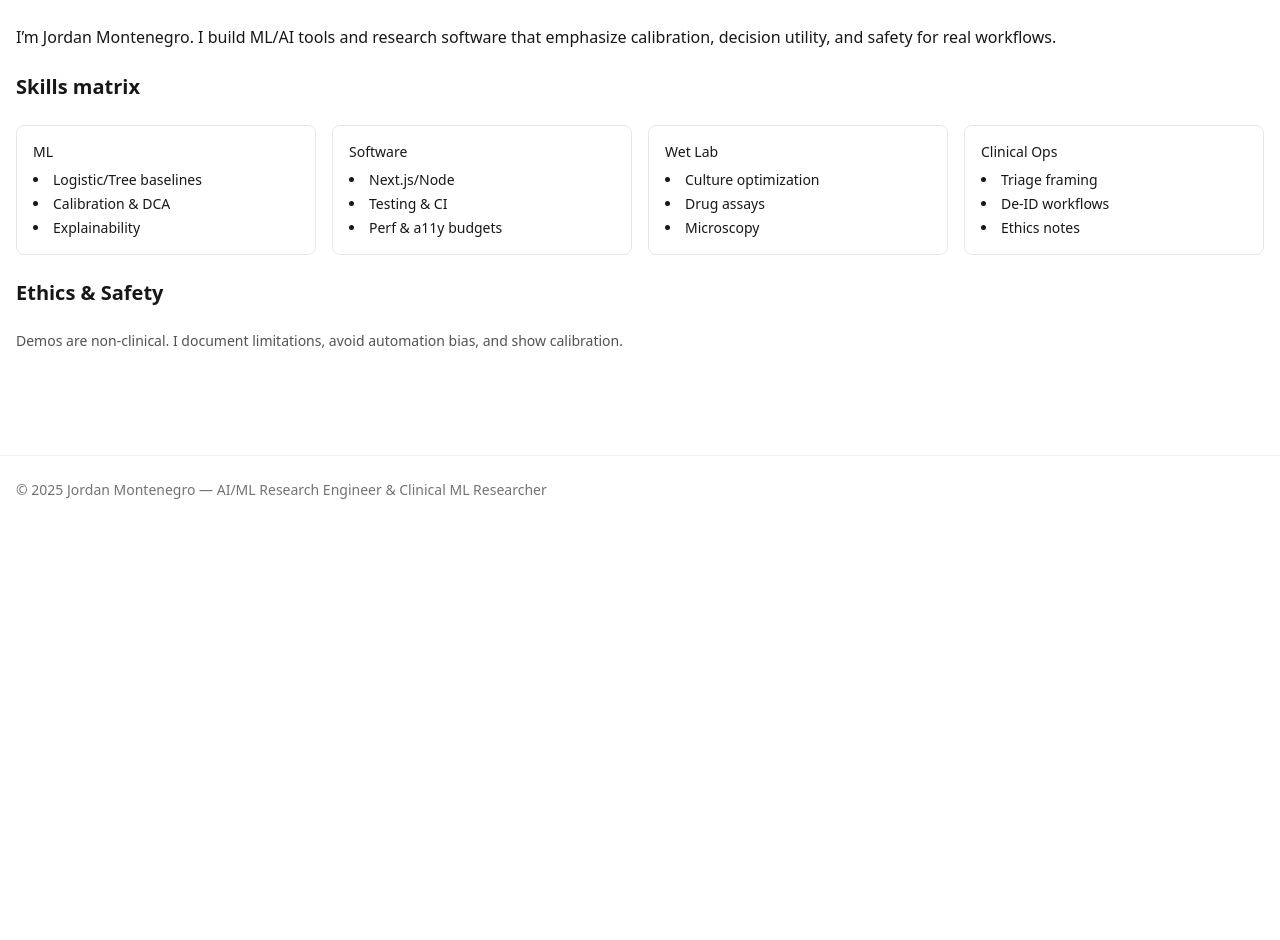
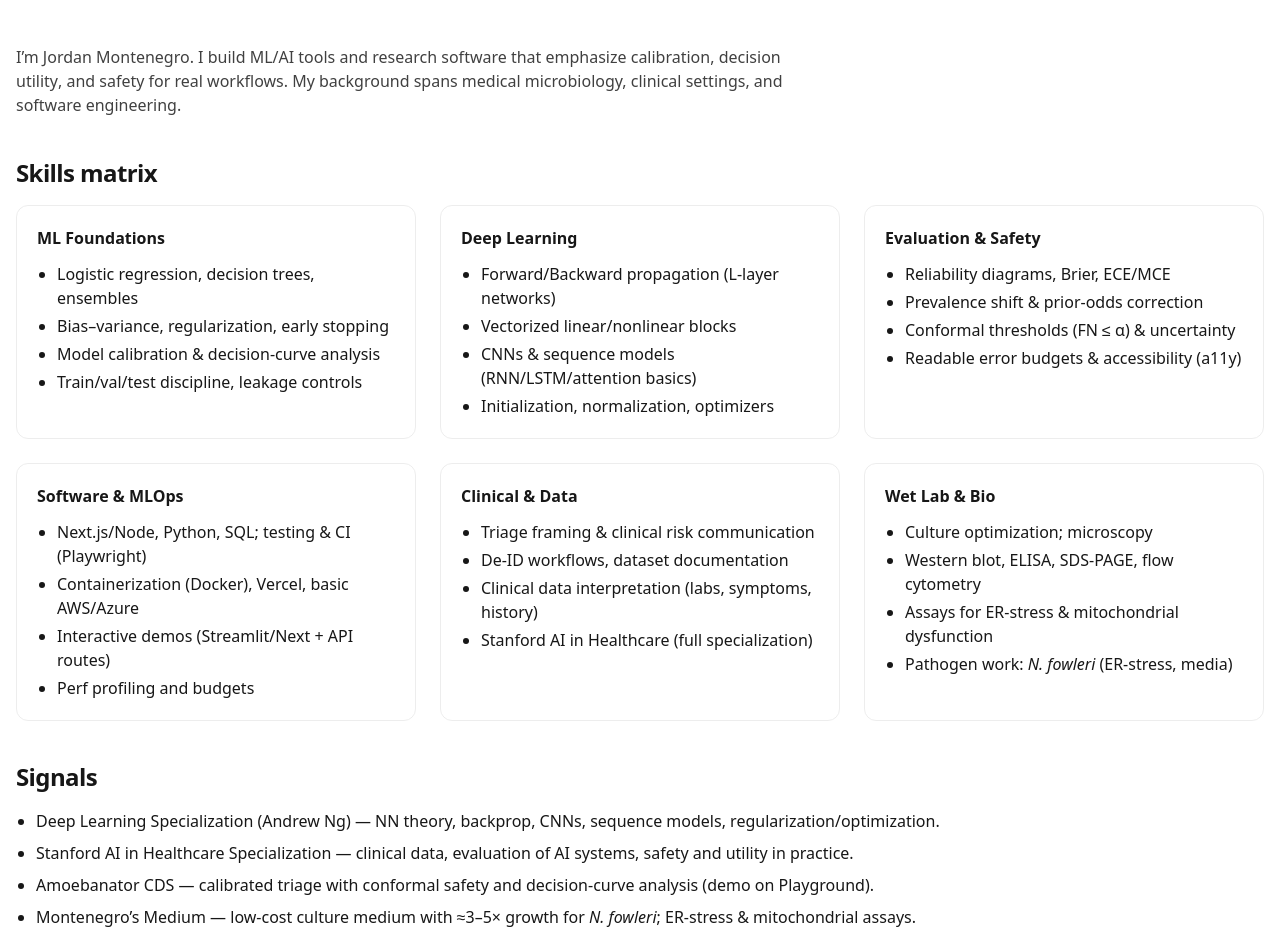
Before and after one commit to ljm234/ljm234.github.io, a Next.js app: page /about in a window 1280 px wide. Shown: the part 132-1072 px from the top of the page. Before the commit the page ends 800 px from the top, so only its background shows below. Built offline with nearby package versions, Linux system fonts and the light colour scheme.

Commit message:
feat: portal-based mobile menu overlay; richer About/Skills reflecting ML mastery

```diff
--- a/src/app/about/page.jsx
+++ b/src/app/about/page.jsx
@@ -1,30 +1,122 @@
-export default function About(){
+export const metadata = {
+  title: "About — Jordan Montenegro",
+  description:
+    "AI/ML research engineer with clinical and microbiology background. Focus: calibrated models, decision-curve utility, and safe clinical tooling.",
+};
+
+export default function AboutPage() {
   return (
-    <div className="space-y-6">
-      <h1 className="text-3xl font-bold tracking-tight">About</h1>
-      <p>
-        I’m Jordan Montenegro. I build ML/AI tools and research software that emphasize
-        calibration, decision utility, and safety for real workflows.
+    <div className="space-y-10">
+      <h1 className="text-4xl font-bold tracking-tight">About</h1>
+
+      <p className="text-neutral-700 dark:text-neutral-300 max-w-3xl">
+        I’m Jordan Montenegro. I build ML/AI tools and research software that emphasize{" "}
+        <span className="font-medium">calibration</span>,{" "}
+        <span className="font-medium">decision utility</span>, and{" "}
+        <span className="font-medium">safety</span> for real workflows. My background
+        spans medical microbiology, clinical settings, and software engineering.
       </p>
 
-      <h2 className="text-xl font-semibold">Skills matrix</h2>
-      <div className="grid md:grid-cols-4 gap-4 text-sm">
-        <Cell h="ML" items={["Logistic/Tree baselines","Calibration & DCA","Explainability"]}/>
-        <Cell h="Software" items={["Next.js/Node","Testing & CI","Perf & a11y budgets"]}/>
-        <Cell h="Wet Lab" items={["Culture optimization","Drug assays","Microscopy"]}/>
-        <Cell h="Clinical Ops" items={["Triage framing","De-ID workflows","Ethics notes"]}/>
-      </div>
+      {/* Skills matrix */}
+      <section className="space-y-4">
+        <h2 className="text-2xl font-semibold tracking-tight">Skills matrix</h2>
 
-      <h2 className="text-xl font-semibold">Ethics & Safety</h2>
-      <p className="text-sm text-neutral-600 dark:text-neutral-300">
-        Demos are non-clinical. I document limitations, avoid automation bias, and show calibration.
-      </p>
+        <div className="grid md:grid-cols-2 lg:grid-cols-3 gap-6">
+          <Card title="ML Foundations">
+            <ul className="list-disc pl-5 space-y-1">
+              <li>Logistic regression, decision trees, ensembles</li>
+              <li>Bias–variance, regularization, early stopping</li>
+              <li>Model calibration & decision-curve analysis</li>
+              <li>Train/val/test discipline, leakage controls</li>
+            </ul>
+          </Card>
+
+          <Card title="Deep Learning">
+            <ul className="list-disc pl-5 space-y-1">
+              <li>Forward/Backward propagation (L-layer networks)</li>
+              <li>Vectorized linear/nonlinear blocks</li>
+              <li>CNNs & sequence models (RNN/LSTM/attention basics)</li>
+              <li>Initialization, normalization, optimizers</li>
+            </ul>
+          </Card>
+
+          <Card title="Evaluation & Safety">
+            <ul className="list-disc pl-5 space-y-1">
+              <li>Reliability diagrams, Brier, ECE/MCE</li>
+              <li>Prevalence shift & prior-odds correction</li>
+              <li>Conformal thresholds (FN ≤ α) & uncertainty</li>
+              <li>Readable error budgets & accessibility (a11y)</li>
+            </ul>
+          </Card>
+
+          <Card title="Software & MLOps">
+            <ul className="list-disc pl-5 space-y-1">
+              <li>Next.js/Node, Python, SQL; testing & CI (Playwright)</li>
+              <li>Containerization (Docker), Vercel, basic AWS/Azure</li>
+              <li>Interactive demos (Streamlit/Next + API routes)</li>
+              <li>Perf profiling and budgets</li>
+            </ul>
+          </Card>
+
+          <Card title="Clinical & Data">
+            <ul className="list-disc pl-5 space-y-1">
+              <li>Triage framing & clinical risk communication</li>
+              <li>De-ID workflows, dataset documentation</li>
+              <li>Clinical data interpretation (labs, symptoms, history)</li>
+              <li>Stanford AI in Healthcare (full specialization)</li>
+            </ul>
+          </Card>
+
+          <Card title="Wet Lab & Bio">
+            <ul className="list-disc pl-5 space-y-1">
+              <li>Culture optimization; microscopy</li>
+              <li>Western blot, ELISA, SDS-PAGE, flow cytometry</li>
+              <li>Assays for ER-stress & mitochondrial dysfunction</li>
+              <li>Pathogen work: <em>N. fowleri</em> (ER-stress, media)</li>
+            </ul>
+          </Card>
+        </div>
+      </section>
+
+      {/* Signals of mastery */}
+      <section className="space-y-4">
+        <h2 className="text-2xl font-semibold tracking-tight">Signals</h2>
+        <ul className="list-disc pl-5 space-y-2">
+          <li>
+            <span className="font-medium">Deep Learning Specialization (Andrew Ng)</span> — NN theory,
+            backprop, CNNs, sequence models, regularization/optimization.
+          </li>
+          <li>
+            <span className="font-medium">Stanford AI in Healthcare Specialization</span> — clinical data,
+            evaluation of AI systems, safety and utility in practice.
+          </li>
+          <li>
+            <span className="font-medium">Amoebanator CDS</span> — calibrated triage with conformal safety
+            and decision-curve analysis (demo on Playground).
+          </li>
+          <li>
+            <span className="font-medium">Montenegro’s Medium</span> — low-cost culture medium with ≈3–5× growth
+            for <em>N. fowleri</em>; ER-stress & mitochondrial assays.
+          </li>
+        </ul>
+      </section>
+
+      <section className="space-y-2">
+        <h2 className="text-2xl font-semibold tracking-tight">Ethics & Safety</h2>
+        <p className="text-neutral-700 dark:text-neutral-300">
+          Demos are non-clinical. I document limitations, avoid automation bias, surface uncertainty,
+          and show calibration/utility trade-offs. Models use conservative thresholds when appropriate.
+        </p>
+      </section>
     </div>
   );
 }
-function Cell({h,items}){return (
-  <div className="rounded-lg border p-4">
-    <div className="font-medium mb-2">{h}</div>
-    <ul className="list-disc list-inside space-y-1">{items.map(i=><li key={i}>{i}</li>)}</ul>
-  </div>
-);}
+
+function Card({ title, children }) {
+  return (
+    <div className="rounded-xl border border-neutral-200/70 dark:border-neutral-800 p-5">
+      <div className="font-semibold mb-3">{title}</div>
+      {children}
+    </div>
+  );
+}
--- a/src/components/layout/SiteHeader.jsx
+++ b/src/components/layout/SiteHeader.jsx
@@ -1,6 +1,7 @@
 "use client";
 
-import { useEffect, useState, useCallback } from "react";
+import { useEffect, useState } from "react";
+import { createPortal } from "react-dom";
 
 const NAV = [
   { href: "/about", label: "About" },
@@ -14,30 +15,34 @@ const NAV = [
 
 export default function SiteHeader() {
   const [open, setOpen] = useState(false);
+  const [mounted, setMounted] = useState(false);
 
-  // Lock scroll when menu is open
+  useEffect(() => setMounted(true), []);
+
+  // Lock page scroll while menu is open
   useEffect(() => {
-    if (open) {
-      const prev = document.documentElement.style.overflow;
-      document.documentElement.style.overflow = "hidden";
-      return () => (document.documentElement.style.overflow = prev);
-    }
+    if (!open) return;
+    const prev = document.body.style.overflow;
+    document.body.style.overflow = "hidden";
+    return () => { document.body.style.overflow = prev; };
   }, [open]);
 
-  // Close on ESC
-  const onKeyDown = useCallback((e) => {
-    if (e.key === "Escape") setOpen(false);
-  }, []);
+  // Close with ESC
   useEffect(() => {
     if (!open) return;
-    window.addEventListener("keydown", onKeyDown);
-    return () => window.removeEventListener("keydown", onKeyDown);
-  }, [open, onKeyDown]);
+    const onKey = (e) => e.key === "Escape" && setOpen(false);
+    window.addEventListener("keydown", onKey);
+    return () => window.removeEventListener("keydown", onKey);
+  }, [open]);
 
   return (
     <header className="sticky top-0 z-40 border-b border-neutral-200/60 dark:border-neutral-800 bg-white/80 dark:bg-neutral-950/80 backdrop-blur">
       <div className="mx-auto max-w-7xl px-4 h-14 flex items-center justify-between">
-        <a href="/" className="font-semibold tracking-tight">Jordan Montenegro</a>
+        <a href="/" className="font-semibold tracking-tight flex items-center gap-2">
+          {/* Optional mark: drop /public/jm-mark.svg to use the icon */}
+          {/* <img src="/jm-mark.svg" alt="" className="h-5 w-5" /> */}
+          Jordan Montenegro
+        </a>
 
         {/* Desktop nav */}
         <nav className="hidden md:flex items-center gap-6">
@@ -53,7 +58,7 @@ export default function SiteHeader() {
           <ThemeToggle />
         </nav>
 
-        {/* Mobile buttons */}
+        {/* Mobile actions */}
         <div className="md:hidden flex items-center gap-2">
           <ThemeToggle />
           <button
@@ -67,13 +72,14 @@ export default function SiteHeader() {
         </div>
       </div>
 
-      {/* Mobile overlay menu */}
-      {open && (
+      {/* Mobile overlay rendered at document.body level so it sits above EVERYTHING */}
+      {mounted && open &&
+        createPortal(
           <div
             id="mobile-menu"
             role="dialog"
             aria-modal="true"
-          className="fixed inset-0 z-50 bg-white/95 dark:bg-neutral-950/95 backdrop-blur-sm"
+            className="fixed inset-0 z-[10000] bg-neutral-950 text-neutral-50"
           >
             <div className="mx-auto max-w-7xl px-4">
               <div className="h-14 flex items-center justify-between">
@@ -92,7 +98,7 @@ export default function SiteHeader() {
                   <li key={i.href}>
                     <a
                       href={i.href}
-                    className="block rounded border px-4 py-2 hover:bg-neutral-50 dark:hover:bg-neutral-900"
+                      className="block rounded border border-neutral-800 px-4 py-2 hover:bg-neutral-900"
                       onClick={() => setOpen(false)}
                     >
                       {i.label}
@@ -101,25 +107,23 @@ export default function SiteHeader() {
                 ))}
               </ul>
             </div>
-        </div>
-      )}
+          </div>,
+          document.body
+        )
+      }
     </header>
   );
 }
 
 function ThemeToggle() {
-  // Minimal, non-intrusive theme toggle (no external deps)
   const [dark, setDark] = useState(false);
   useEffect(() => {
-    const isDark = document.documentElement.classList.contains("dark");
-    setDark(isDark);
+    setDark(document.documentElement.classList.contains("dark"));
   }, []);
   const toggle = () => {
     document.documentElement.classList.toggle("dark");
     setDark((d) => !d);
-    try {
-      localStorage.setItem("theme", !dark ? "dark" : "light");
-    } catch {}
+    try { localStorage.setItem("theme", !dark ? "dark" : "light"); } catch {}
   };
   return (
     <button onClick={toggle} className="rounded border px-3 py-1 text-sm">
```
Lines whose indentation alone changed are shown as unchanged.
